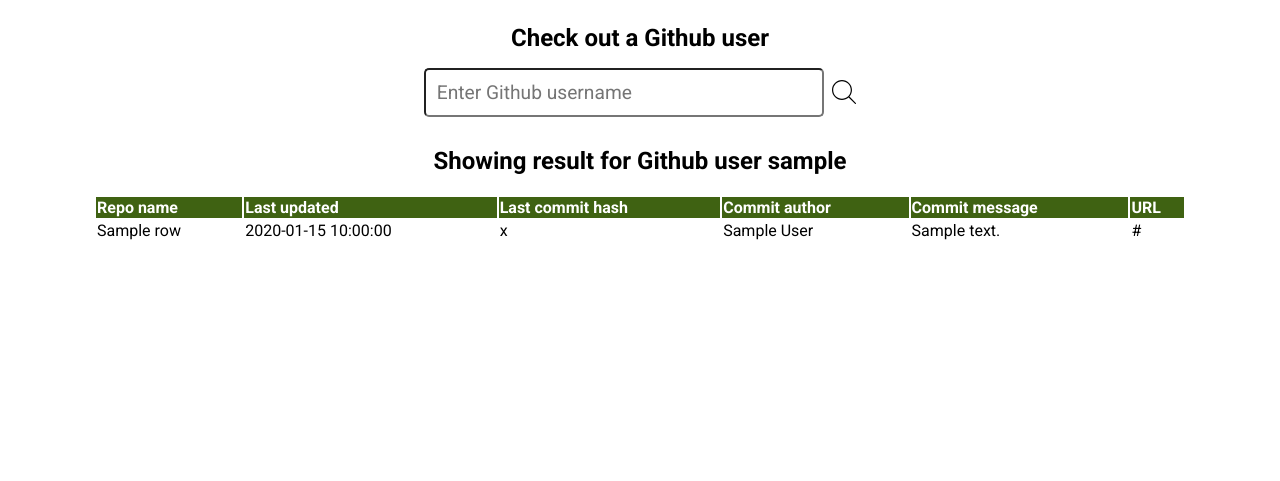
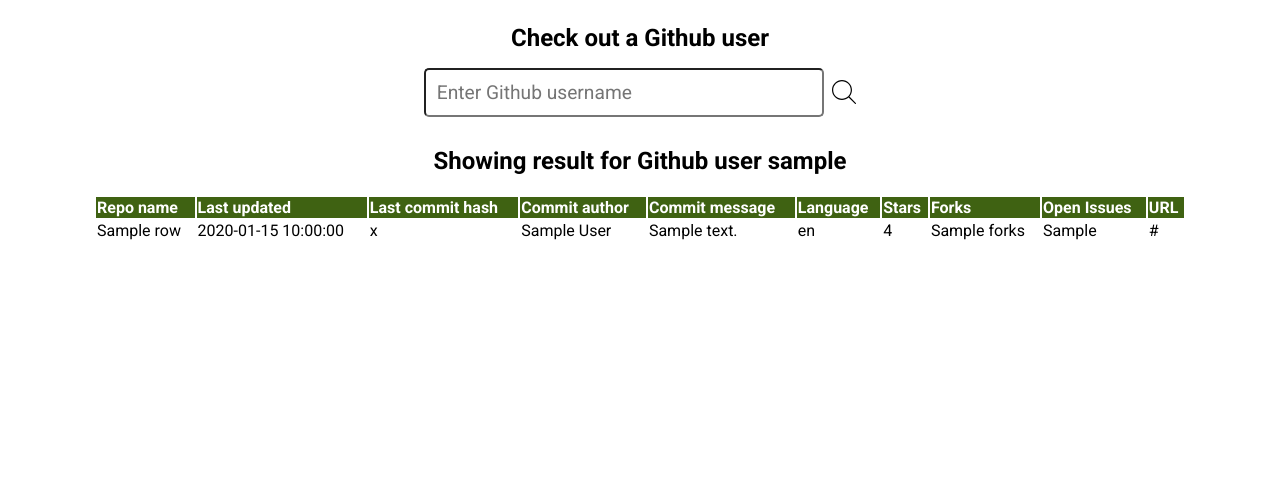
Before and after one commit to palmwi2010/imp_flask, a Flask app: template templates/ghapi.html in a window 1280 px wide. Shown: the part 138-619 px from the top of the page. Run offline with Flask 3, Linux system fonts and the light colour scheme; the template is opened without the code that fills it: most values are stand-ins (such as "Sample title", 1, 10 or a date in 2020).

Commit message:
added fields to table

```diff
--- a/app.py
+++ b/app.py
@@ -65,12 +65,22 @@
         commit_author = commit_data.get("commit", {}).get("author", {}).get("name","")
         commit_msg = commit_data.get("commit", {}).get("message","")
 
+        repo_language = row.get("language", "N/A")
+        stars = row.get("stargazers_count", 0)
+        forks = row.get("forks_count", 0)
+        open_issues = row.get("open_issues_count", 0)
+        #print(row["html_url"])
+
         new_dict = {"repo_name": repo_name,
                     "updated_at": row["updated_at"],
                     "hash": commit_data.get("sha", ""),
                     "author": commit_author,
                     "message": commit_msg,
                     "url": row["html_url"],
+                    "language": repo_language,
+                    "stars": stars,
+                    "forks": forks,
+                    "open_issues": open_issues
                     }
         result.append(new_dict)
     return result
--- a/templates/ghapi.html
+++ b/templates/ghapi.html
@@ -25,7 +25,6 @@
 
             <div class="result-content">
 				<h2>Showing result for Github user {{username}}</h2>
-
 							<table>
 								<tr>
 									<th>Repo name</th>
@@ -33,6 +32,10 @@
 									<th>Last commit hash</th>
 									<th>Commit author</th>
 									<th>Commit message</th>
+									<th>Language</th>
+									<th>Stars</th>
+									<th>Forks</th>
+									<th>Open Issues</th>
 									<th>URL</th>
 								</tr>
 
@@ -54,6 +57,18 @@
 										{{row['message']}}
 									</td>
 									<td>
+									 	{{row['language']}}
+									</td>
+									<td>
+										{{row['stars']}}
+									</td>
+									<td>
+										{{row['forks']}}
+									</td>
+									<td>
+										{{row['open_issues']}}
+									</td>
+									<td>
 										{{row['url']}}
 									</td>
 								</tr>
```
Also changed, not shown: 1 other file.
